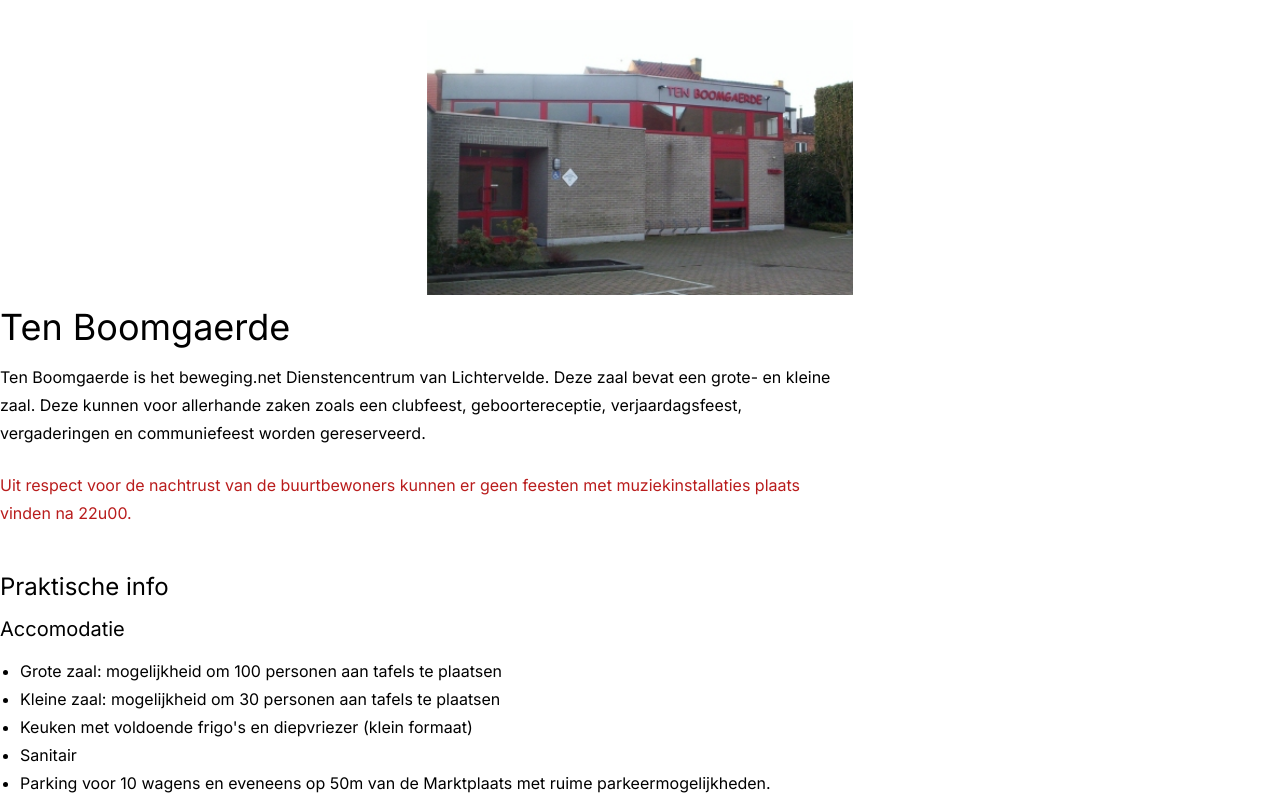
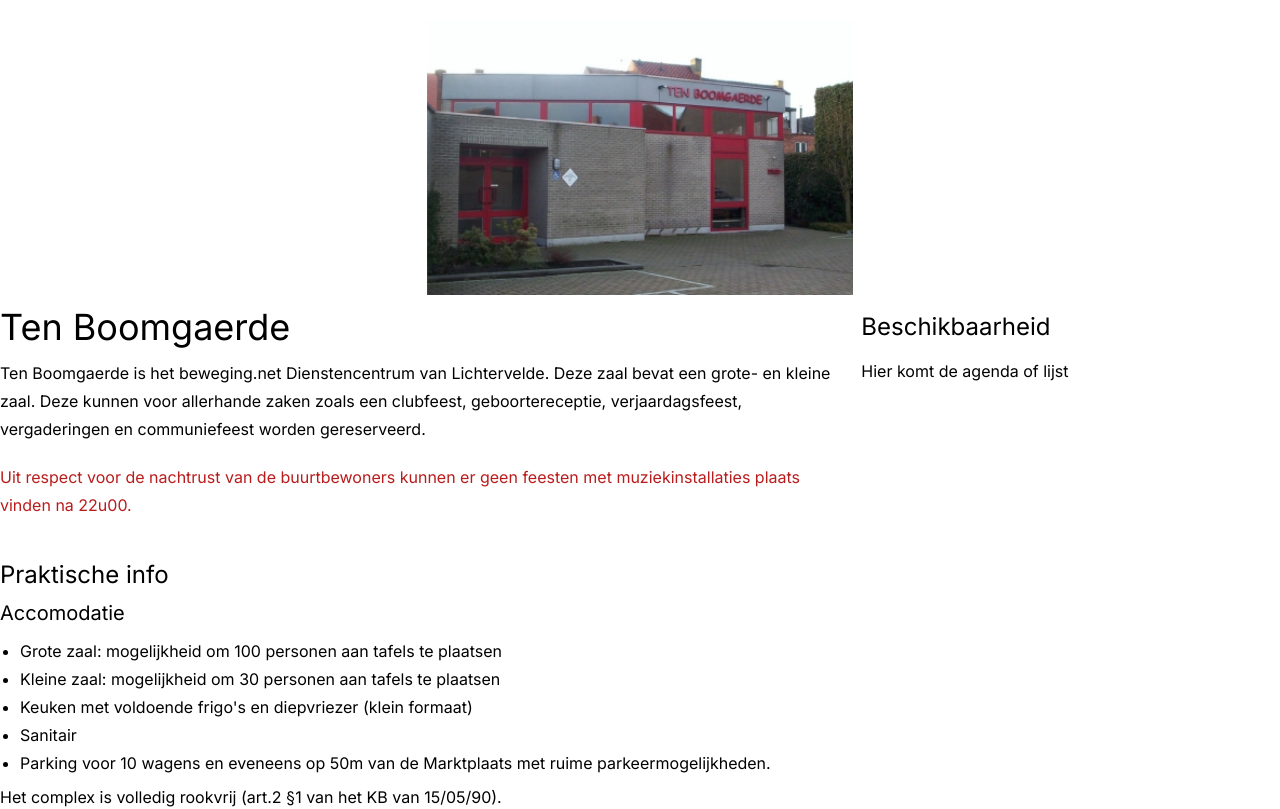
Before and after one commit to WEB4YOU-BE/P007-TenBoomgaerde, a Next.js app: page / in a window 1280 px wide. Shown: the top 809 px of the page. Built offline with nearby package versions, Linux system fonts and the light colour scheme.

Commit message:
Added beschikbaarheid at the right side
Signed-off-by: Tiebe Deweerdt <tiebe.dw1@gmail.com>

```diff
--- a/src/app/(www)/page.tsx
+++ b/src/app/(www)/page.tsx
@@ -6,7 +6,7 @@ export default function Index() {
             <Image className={"w-1/3"} src={"/images/tenboomgaerde.jpg"} alt={""} width={395} height={255}/>
         </figure>
         <section className={"container mx-auto grid grid-cols-1 md:grid-cols-3 gap-3"}>
-            <div className={"flex flex-col gap-1 col-span-2"}>
+            <div className={"flex flex-col col-span-2"}>
                 <h1 className={"text-4xl py-3"}>Ten Boomgaerde</h1>
                 <p className={"text-base/7"}>Ten Boomgaerde is het beweging.net Dienstencentrum van Lichtervelde. Deze
                     zaal bevat een grote- en kleine zaal. Deze kunnen voor allerhande zaken zoals een clubfeest,
@@ -44,6 +44,10 @@ export default function Index() {
                     Eénmaal op de Marktplaats aangekomen, rijdt u rechts van het gemeentehuis de Torhoustraat in. Na 20
                     meter opnieuw naar rechts de Boomgaardstraat in. Op 30 meter rechts vindt u zaal Ten Boomgaerde.</p>
             </div>
+            <div className={"flex flex-col"}>
+                <h2 className={"text-2xl py-4"}>Beschikbaarheid</h2>
+                <div>Hier komt de agenda of lijst</div>
+            </div>
         </section>
     </main>;
 }
```
